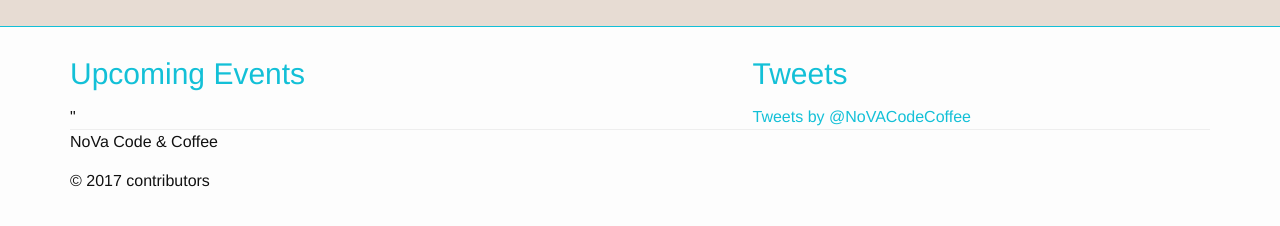
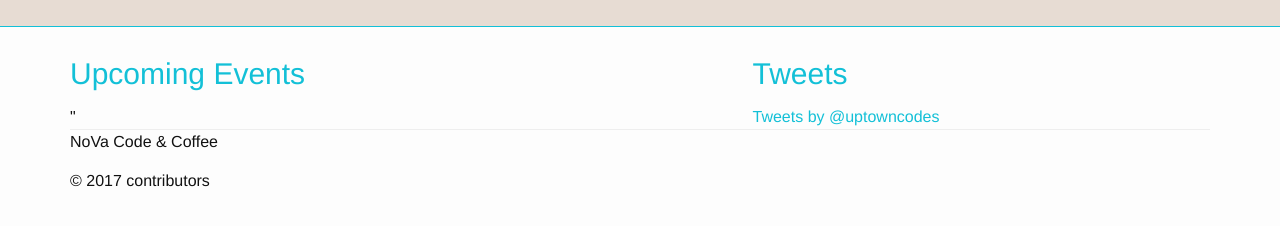
Before and after one commit to code-312/Code-and-Coffee-Uptown-Brigade.github.io, a Jekyll site: the page built from index.html, in a window 1280 px wide. Shown: the part 342-568 px from the top of the page. Built offline with Jekyll 4.4.1, drawn with Linux system fonts in a browser that asks for light colours; nearby versions of some CDN libraries; comment, search, counter and statistics services are not loaded.

Commit message:
twitter widget

```diff
--- a/_includes/twitter_widget.html
+++ b/_includes/twitter_widget.html
@@ -1,3 +1,3 @@
 <h2 class="teal">Tweets</h2>
-<a class="twitter-timeline" href="https://twitter.com/NoVACodeCoffee" data-widget-id="639168269925097472">Tweets by @NoVACodeCoffee</a>
+<a class="twitter-timeline" href="https://twitter.com/uptowncodes data-widget-id="639168269925097472">Tweets by @uptowncodes</a>
 <script>!function(d,s,id){var js,fjs=d.getElementsByTagName(s)[0],p=/^http:/.test(d.location)?'http':'https';if(!d.getElementById(id)){js=d.createElement(s);js.id=id;js.src=p+"://platform.twitter.com/widgets.js";fjs.parentNode.insertBefore(js,fjs);}}(document,"script","twitter-wjs");</script>
```
